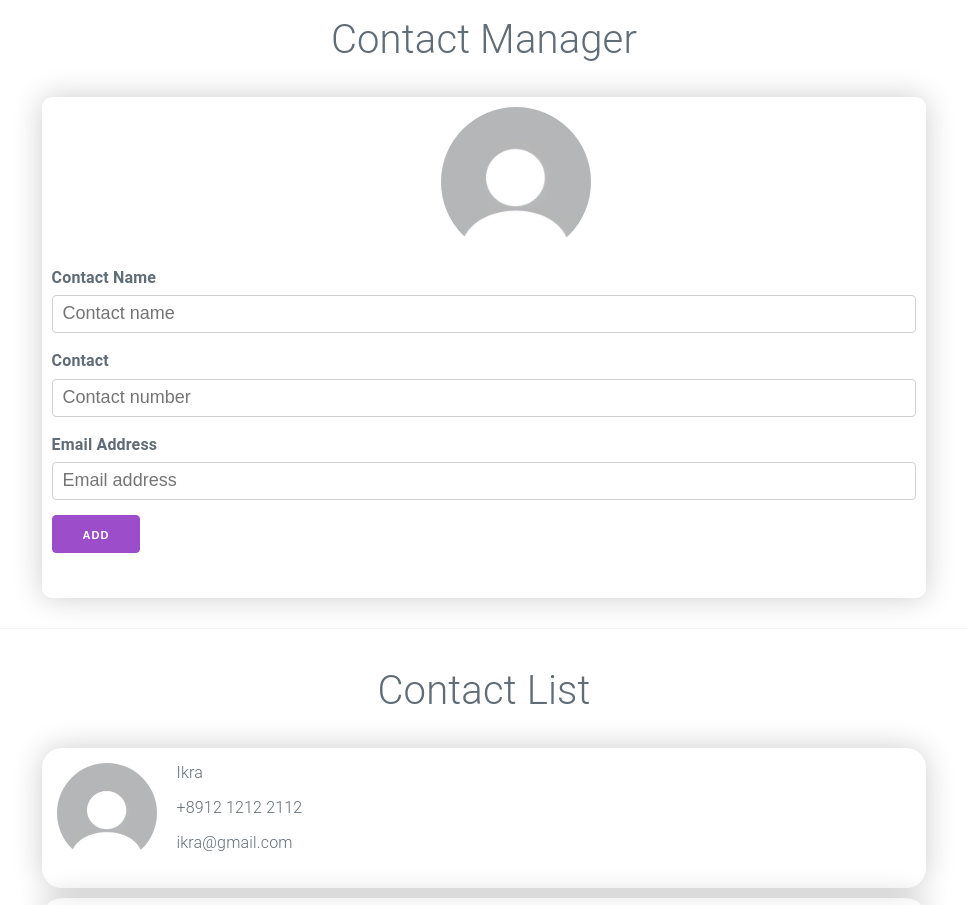
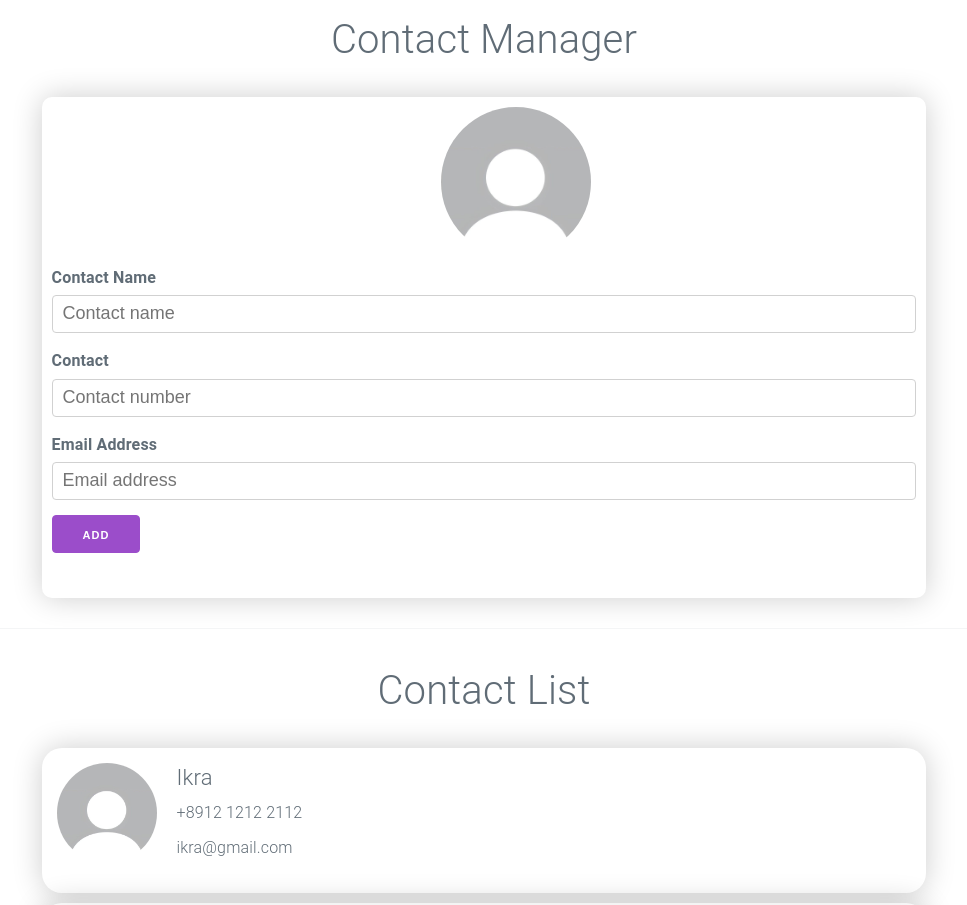
Before and after one commit to NusfaJahan61/Contact_App, a React (Vite) app: page / in a window 1280 px wide. Shown: the top 905 px of the page, without its empty margins (156-1123 px from the left). Built offline with nearby package versions, Linux system fonts and the light colour scheme.

Commit message:
Modified ContactList to ContactCard

```diff
--- a/src/App.jsx
+++ b/src/App.jsx
@@ -1,4 +1,5 @@
 import AddContact from "./components/AddContact"
+import ContactCard from "./components/ContactCard"
 import ContactList from "./components/ContactList"
 import Header from "./components/Header"
 
@@ -20,7 +21,8 @@ function App() {
     <>
       <Header />
       <AddContact />
-      <ContactList contacts={contacts} />
+      <ContactList />
+      <ContactCard contacts={contacts} />
     </>
   )
 }
--- /dev/null
+++ b/src/components/ContactCard.jsx
@@ -0,0 +1,34 @@
+import React from 'react'
+import user from './../images/user.jpg'
+
+const ContactCard = ({ contacts }) => {
+  return (
+    <>
+      <hr />
+      <center>
+        <p style={{ fontSize: "40px" }}>Contact List</p>
+      </center>
+      {
+        contacts.map((contactInfo, Id) => {
+          return (
+            <div key={Id} className='contactList'>
+              <img src={user} alt="" style={{
+                height: "100px",
+                width: "100px",
+                borderRadius: "100px",
+                marginLeft: "10"
+              }} />
+              <div style={{ marginLeft: "20px", marginTop: "10px" }}>
+                <p style={{ fontSize: "22px" }}>{contactInfo.name}</p>
+                <p>{contactInfo.contactNum}</p>
+                <p>{contactInfo.email}</p>
+              </div>
+            </div>
+          )
+        })
+      }
+    </>
+  )
+}
+
+export default ContactCard
--- a/src/components/ContactList.jsx
+++ b/src/components/ContactList.jsx
@@ -1,30 +1,9 @@
 import React from 'react'
-import user from './../images/user.jpg'
 
-const ContactList = ({ contacts }) => {
+const ContactList = () => {
   return (
     <>
-      <hr />
-      <center>
-        <p style={{ fontSize: "40px" }}>Contact List</p>
-      </center>
-      {contacts.map((contactInfo, Id) => {
-        return (
-          <div key={Id} className='contactList'>
-            <img src={user} alt="" style={{
-              height: "100px",
-              width: "100px",
-              borderRadius: "100px",
-              marginLeft: "10"
-            }} />
-            <div style={{ marginLeft: "20px", marginTop: "5px" }}>
-              <p>{contactInfo.name}</p>
-              <p>{contactInfo.contactNum}</p>
-              <p>{contactInfo.email}</p>
-            </div>
-          </div>
-        )
-      })}
+
     </>
   )
 }
```
